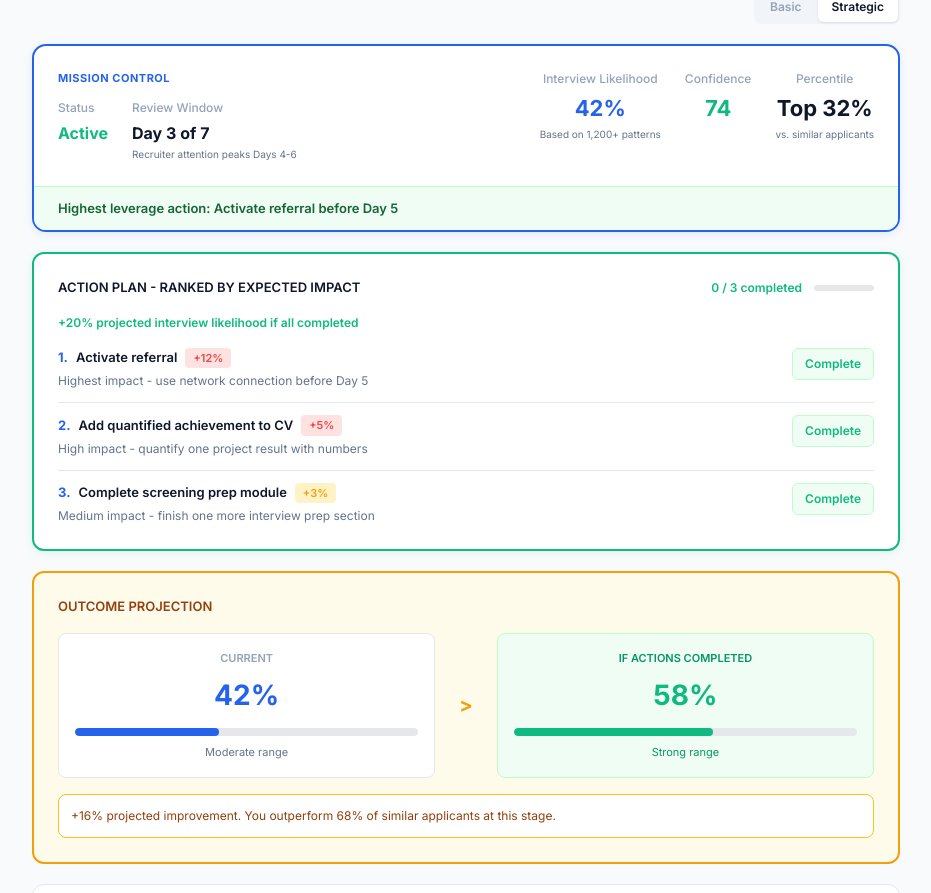
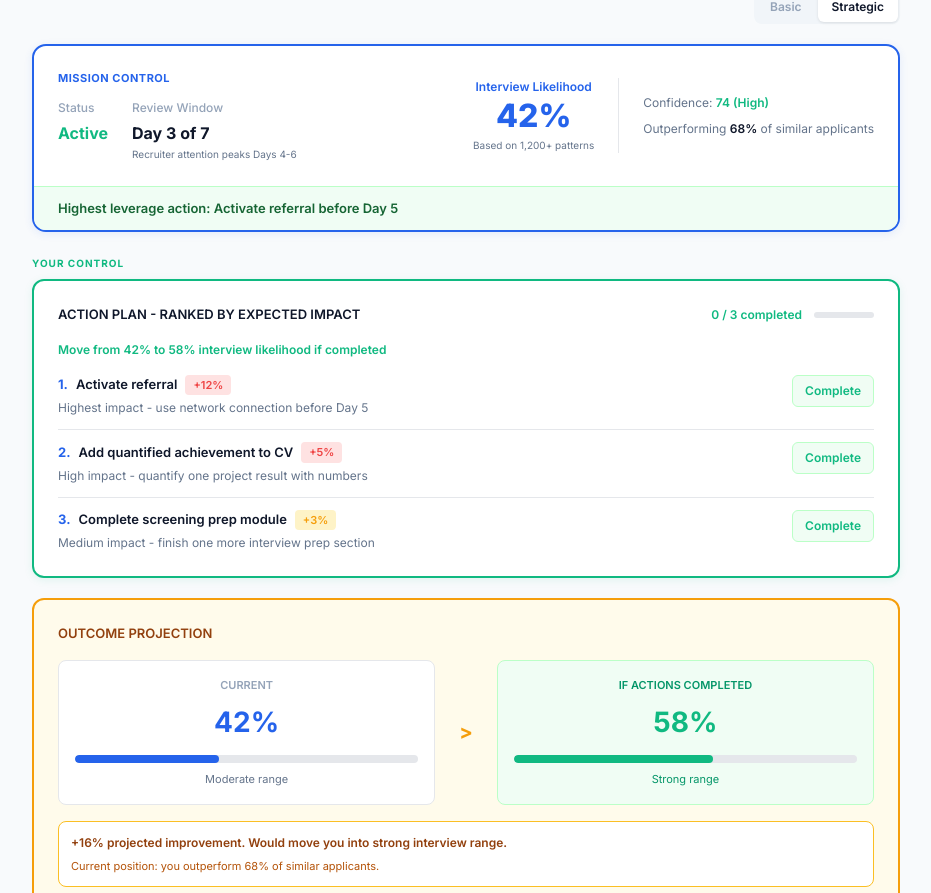
Before and after one commit to theohospiads/jobtrackv4, a Next.js app: page /actions/1 in a window 1280 px wide. Shown: the part 758-1651 px from the top of the page, without its empty margins (174-1105 px from the left). Built offline with nearby package versions, Linux system fonts and the light colour scheme; sample sign-in values are in the browser's storage.

Commit message:
style: implement V15 refinements in UI
Enhance visual anchor, split outcome summary, increase contrast,
add visual grouping for better agency perception.

```diff
--- a/components/application-insights-hub.tsx
+++ b/components/application-insights-hub.tsx
@@ -115,21 +115,20 @@ export function ApplicationInsightsHub({
             </div>
           </div>
 
-          {/* Right: Metrics */}
-          <div style={{ display: 'flex', gap: 24 }}>
-            <div style={{ textAlign: 'center' }}>
-              <p style={{ fontSize: 12, color: '#94A3B8', margin: '0 0 4px 0', fontWeight: 500 }}>Interview Likelihood</p>
-              <p style={{ fontSize: 22, fontWeight: 700, color: '#2563EB', margin: 0 }}>{baseInterviewProbability}%</p>
-              <p style={{ fontSize: 10, color: '#64748B', margin: '2px 0 0 0' }}>Based on 1,200+ patterns</p>
+          {/* Right: Metrics - Interview Likelihood is the emotional anchor */}
+          <div style={{ display: 'flex', gap: 24, alignItems: 'center' }}>
+            <div style={{ textAlign: 'center', paddingRight: 24, borderRight: '1px solid #E5E7EB' }}>
+              <p style={{ fontSize: 12, color: '#2563EB', margin: '0 0 4px 0', fontWeight: 600 }}>Interview Likelihood</p>
+              <p style={{ fontSize: 32, fontWeight: 800, color: '#2563EB', margin: 0, lineHeight: 1 }}>{baseInterviewProbability}%</p>
+              <p style={{ fontSize: 10, color: '#64748B', margin: '6px 0 0 0' }}>Based on 1,200+ patterns</p>
             </div>
-            <div style={{ textAlign: 'center' }}>
-              <p style={{ fontSize: 12, color: '#94A3B8', margin: '0 0 4px 0', fontWeight: 500 }}>Confidence</p>
-              <p style={{ fontSize: 22, fontWeight: 700, color: '#10B981', margin: 0 }}>{applicationConfidence}</p>
-            </div>
-            <div style={{ textAlign: 'center' }}>
-              <p style={{ fontSize: 12, color: '#94A3B8', margin: '0 0 4px 0', fontWeight: 500 }}>Percentile</p>
-              <p style={{ fontSize: 22, fontWeight: 700, color: '#0F172A', margin: 0 }}>Top {100 - percentileRank}%</p>
-              <p style={{ fontSize: 10, color: '#64748B', margin: '2px 0 0 0' }}>vs. similar applicants</p>
+            <div style={{ display: 'flex', flexDirection: 'column', gap: 8 }}>
+              <p style={{ fontSize: 12, color: '#64748B', margin: 0 }}>
+                Confidence: <span style={{ fontWeight: 600, color: '#10B981' }}>{applicationConfidence} (High)</span>
+              </p>
+              <p style={{ fontSize: 12, color: '#64748B', margin: 0 }}>
+                Outperforming <span style={{ fontWeight: 600, color: '#0F172A' }}>{percentileRank}%</span> of similar applicants
+              </p>
             </div>
           </div>
         </div>
@@ -141,6 +140,11 @@ export function ApplicationInsightsHub({
           </p>
         </div>
       </div>
+
+      {/* YOUR CONTROL group label */}
+      <p style={{ fontSize: 10, fontWeight: 700, color: '#10B981', textTransform: 'uppercase', letterSpacing: '1px', margin: '4px 0 -12px 0' }}>
+        Your Control
+      </p>
 
       {/* ACTION COMMAND CENTER */}
       <div
@@ -167,7 +171,7 @@ export function ApplicationInsightsHub({
         </div>
 
         <p style={{ fontSize: 12, color: '#10B981', fontWeight: 600, margin: '0 0 16px 0' }}>
-          +20% projected interview likelihood if all completed
+          Move from {baseInterviewProbability}% to {projectedProbability}% interview likelihood if completed
         </p>
 
         <ul style={{ listStyle: 'none', padding: 0, margin: 0, display: 'flex', flexDirection: 'column', gap: 12 }}>
@@ -261,12 +265,20 @@ export function ApplicationInsightsHub({
           </div>
         </div>
 
-        <div style={{ padding: 12, background: '#FFFFFF', borderRadius: 8, border: '1px solid #FBBF24' }}>
-          <p style={{ fontSize: 12, color: '#92400E', margin: 0 }}>
-            +{projectedProbability - baseInterviewProbability}% projected improvement. You outperform {percentileRank}% of similar applicants at this stage.
+        <div style={{ padding: 12, background: '#FFFFFF', borderRadius: 8, border: '1px solid #FBBF24', display: 'flex', flexDirection: 'column', gap: 6 }}>
+          <p style={{ fontSize: 12, fontWeight: 600, color: '#92400E', margin: 0 }}>
+            +{projectedProbability - baseInterviewProbability}% projected improvement. Would move you into strong interview range.
+          </p>
+          <p style={{ fontSize: 11, color: '#B45309', margin: 0 }}>
+            Current position: you outperform {percentileRank}% of similar applicants.
           </p>
         </div>
       </div>
+
+      {/* SITUATION group label */}
+      <p style={{ fontSize: 10, fontWeight: 700, color: '#2563EB', textTransform: 'uppercase', letterSpacing: '1px', margin: '4px 0 -12px 0' }}>
+        Situation
+      </p>
 
       {/* STRATEGIC TIMING ENGINE */}
       <div style={{ background: '#FFFFFF', borderRadius: 12, border: '1px solid #E5E7EB', padding: 24 }}>
@@ -278,23 +290,24 @@ export function ApplicationInsightsHub({
         <div style={{ marginBottom: 20 }}>
           <div style={{ display: 'flex', alignItems: 'center', gap: 0, position: 'relative' }}>
             {[
-              { day: '0', label: 'Submitted', past: true },
-              { day: '1', label: 'Queued', past: true },
+              { day: '0', label: '', past: true },
+              { day: '1', label: '', past: true },
               { day: '2', label: '', past: true },
               { day: '3', label: 'You are here', current: true },
               { day: '4', label: '', peak: true },
-              { day: '5', label: 'Follow-up unlocks', peak: true },
+              { day: '5', label: 'Unlock', peak: true },
               { day: '6', label: '', peak: true },
-              { day: '7', label: 'Decision threshold', future: true },
+              { day: '7', label: 'Decision', future: true },
             ].map((item, idx) => (
               <div key={idx} style={{ flex: 1, display: 'flex', flexDirection: 'column', alignItems: 'center', position: 'relative' }}>
                 <div
                   style={{
-                    width: item.current ? 14 : 10,
-                    height: item.current ? 14 : 10,
+                    width: item.current ? 16 : 10,
+                    height: item.current ? 16 : 10,
                     borderRadius: '50%',
                     background: item.current ? '#2563EB' : item.past ? '#10B981' : item.peak ? '#F59E0B' : '#E5E7EB',
-                    border: item.current ? '3px solid #BFDBFE' : 'none',
+                    border: item.current ? '3px solid #93B4F8' : 'none',
+                    boxShadow: item.current ? '0 0 0 4px rgba(37, 99, 235, 0.2), 0 0 8px rgba(37, 99, 235, 0.3)' : 'none',
                     zIndex: 1,
                   }}
                 />
```
